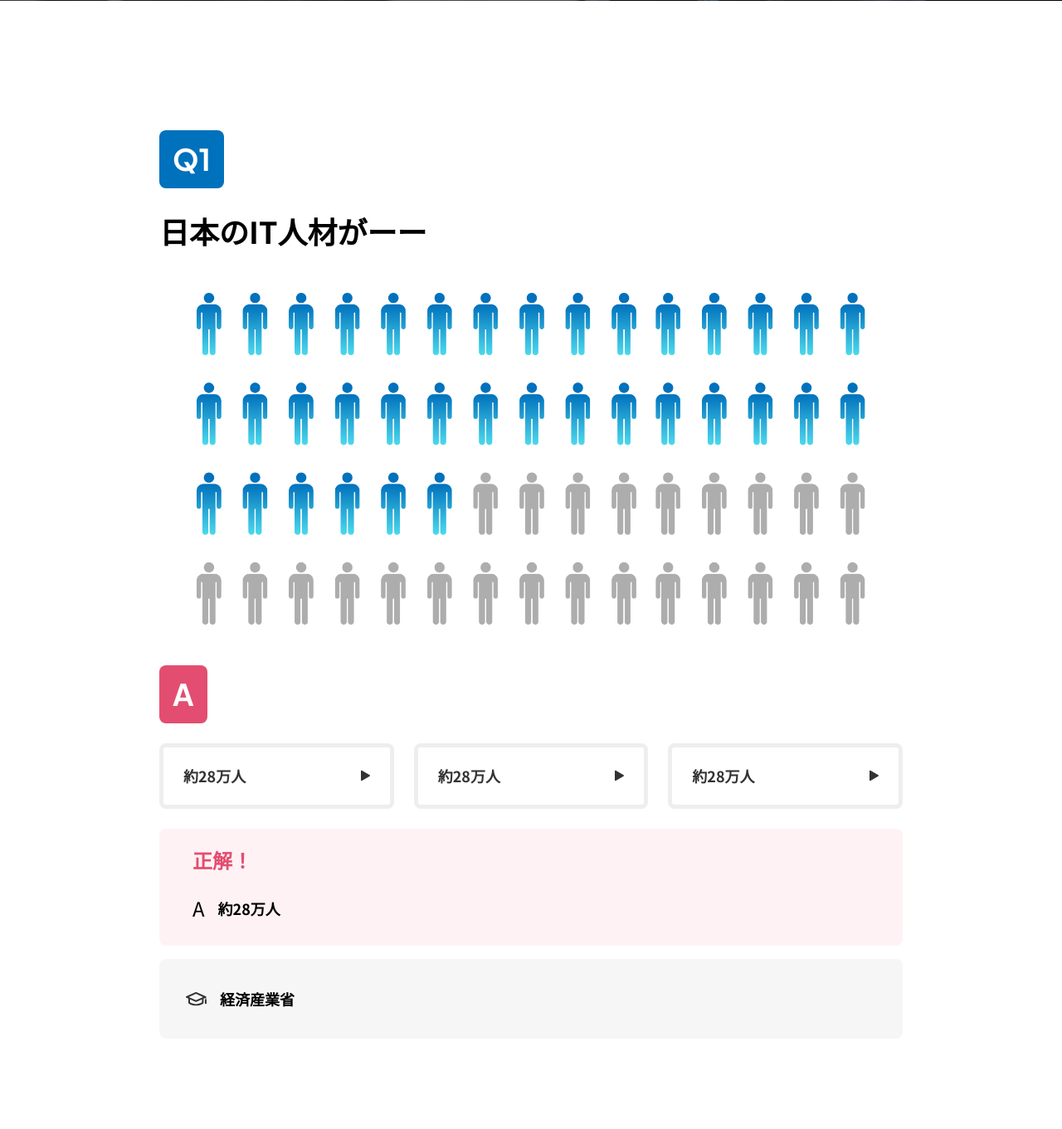
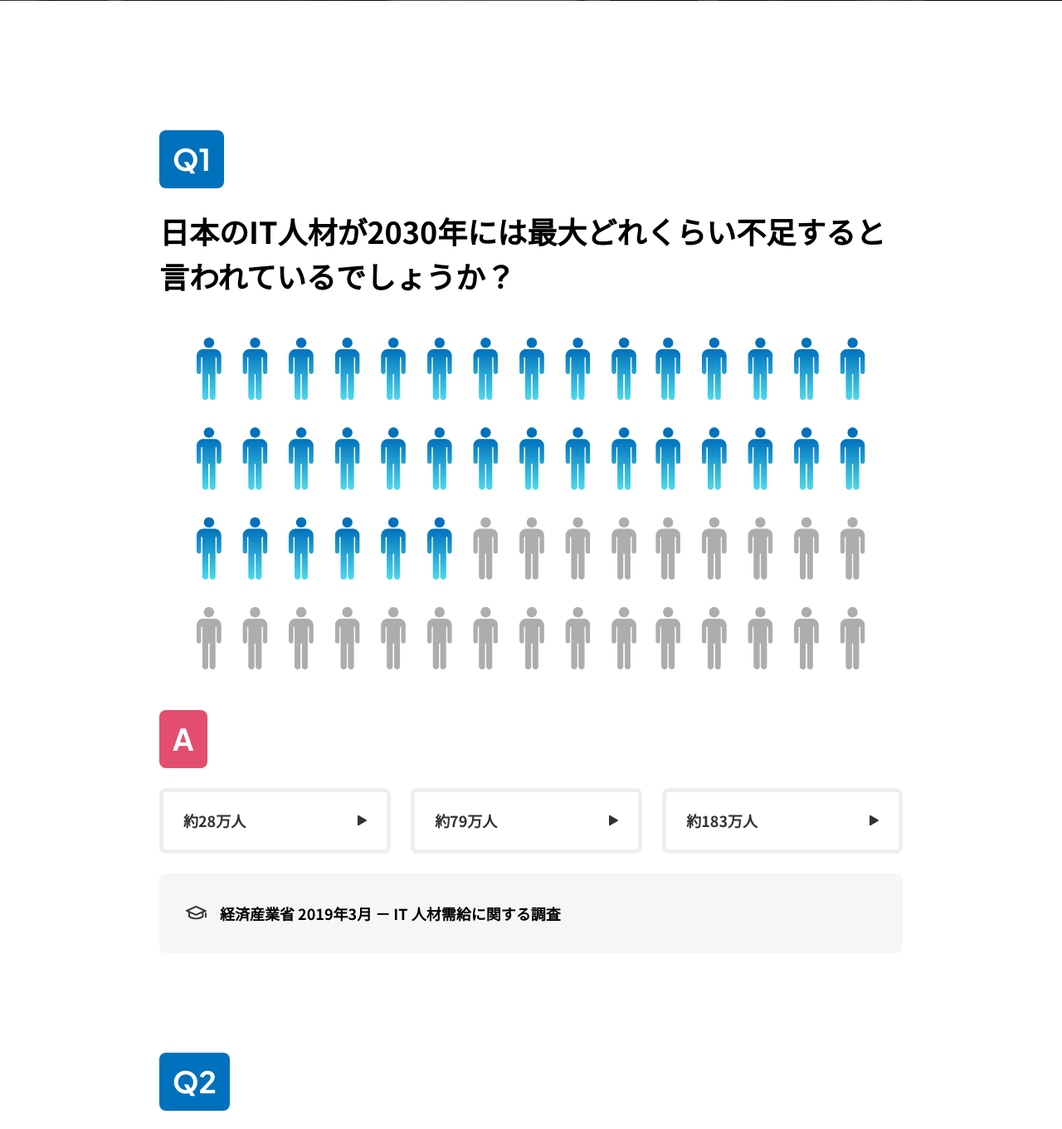
Before and after one commit to posse-ap/gen2.0-andmatcha, a PHP site: page /html/quiz.html in a window 1280 px wide. Shown: the part 363-1724 px from the top of the page at 83% size. Run offline with PHP 8.4, Linux system fonts and the light colour scheme.

Commit message:
問題表示、クリック時の動作 (レスポンシブ未対応)

```diff
--- a/src/css/Object/Component/_c-quiz.scss
+++ b/src/css/Object/Component/_c-quiz.scss
@@ -1,6 +1,9 @@
 .c-quiz {
     width: 70%;
     margin: 0 auto;
+    &--hide {
+        display: none;
+    }
     &__icon {
         display: flex;
         justify-content: center;
@@ -51,6 +54,20 @@
         align-items: center;
         justify-content: space-between;
         cursor: pointer;
+        &--clicked {
+            color: #0071bc;
+            border-color: #0071bc;
+            background-color: #eff2f5;
+        }
+        &--disabled {
+            pointer-events: none;
+            & img {
+                display: none;
+            }
+        }
+        &--hide {
+            display: none;
+        }
     }
     &__answer-area {
         width: 100%;
@@ -59,6 +76,9 @@
         display: flex;
         flex-direction: column;
         align-items: center;
+        &--hide {
+            display: none;
+        }
         &--correct {
             background-color: #fff2f5;
         }
--- a/src/css/quiz.css
+++ b/src/css/quiz.css
@@ -467,9 +467,19 @@ body {
   font-weight: 700;
 }
 
+.c-quiz-area {
+  display: flex;
+  flex-direction: column;
+  align-items: center;
+  gap: 120px;
+}
+
 .c-quiz {
   width: 70%;
   margin: 0 auto;
+}
+.c-quiz--hide {
+  display: none;
 }
 .c-quiz__icon {
   display: flex;
@@ -525,6 +535,20 @@ body {
   justify-content: space-between;
   cursor: pointer;
 }
+.c-quiz__choice--clicked {
+  color: #0071bc;
+  border-color: #0071bc;
+  background-color: #eff2f5;
+}
+.c-quiz__choice--disabled {
+  pointer-events: none;
+}
+.c-quiz__choice--disabled img {
+  display: none;
+}
+.c-quiz__choice--hide {
+  display: none;
+}
 .c-quiz__answer-area {
   width: 100%;
   padding: 24px 40px;
@@ -532,6 +556,9 @@ body {
   display: flex;
   flex-direction: column;
   align-items: center;
+}
+.c-quiz__answer-area--hide {
+  display: none;
 }
 .c-quiz__answer-area--correct {
   background-color: #fff2f5;
--- a/src/css/quiz.scss
+++ b/src/css/quiz.scss
@@ -18,6 +18,7 @@ Object
 //////////////// */
 // Component
 @use "./Object/Component/c-quiz-top";
+@use "./Object/Component/c-quiz-area";
 @use "./Object/Component/c-quiz";
 
 // Project
--- a/src/html/quiz.html
+++ b/src/html/quiz.html
@@ -51,33 +51,7 @@
                     </div>
                 </section>
 
-                <section class="c-quiz-area" id="quizArea">
-                    <div id="quizTemplate" class="c-quiz">
-                        <div class="js-quiz-num c-quiz__icon c-quiz__icon--q">Q1</div>
-                        <h3 class="js-quiz-title c-quiz__title">日本のIT人材がーー</h3>
-                        <div class="c-quiz__image-box">
-                            <img src="../images/quiz/img-quiz01.png" alt="" class="js-image c-quiz__image">
-                        </div>
-                        <div class="c-quiz__icon c-quiz__icon--a">A</div>
-                        <ul class="js-choices c-quiz__choices">
-                            <li id="choiceTemplate" class="c-quiz__choice">約28万人<img
-                                    src="../images/icons/choice-icon.svg" alt=""></li>
-                            <li id="choiceTemplate" class="c-quiz__choice">約28万人<img
-                                    src="../images/icons/choice-icon.svg" alt=""></li>
-                            <li id="choiceTemplate" class="c-quiz__choice">約28万人<img
-                                    src="../images/icons/choice-icon.svg" alt=""></li>
-                        </ul>
-                        <div class="c-quiz__answer-area c-quiz__answer-area--correct">
-                            <h4 class="js-answer c-quiz__answer-title c-quiz__answer-title--correct">正解！</h4>
-                            <div class="c-quiz__answer-inner">
-                                <p class="c-quiz__answer-letter">A</p>
-                                <p class="js-ans c-quiz__answer">約28万人</p>
-                            </div>
-                        </div>
-                        <p class="js-src c-quiz__source"><img src="../images/icons/source-icon.svg" alt="">経済産業省</p>
-                    </div>
-
-                </section>
+                <section class="c-quiz-area" id="quizArea"></section>
 
                 <section class="p-promotion">
                     <div class="p-promotion__background">
@@ -130,23 +104,26 @@
     </div>
 
     <!-- start template -->
-    <div id="quizTemplate" class="c-quiz" style="display: none;">
-        <div class="js-quiz-num c-quiz__num"></div>
+    <li id="choiceTemplate" class="js-choice c-quiz__choice c-quiz__choice--hide"><span class="js-choice"></span><img src="../images/icons/choice-icon.svg" alt="" class="c-quiz__choice-icon"></li>
+
+    <div id="quizTemplate" class="c-quiz c-quiz--hide">
+        <div class="js-quiz-num c-quiz__icon c-quiz__icon--q"></div>
         <h3 class="js-quiz-title c-quiz__title"></h3>
-        <div>
+        <div class="c-quiz__image-box">
             <img src="" alt="" class="js-image c-quiz__image">
         </div>
-        <div>A</div>
-        <ul class="js-choices"></ul>
-        <div>
-            <h4 class="js-correct">正解！</h4>
-            <h4 class="js-incorrect">不正解...</h4>
-            <p class="js-ans"></p>
+        <div class="c-quiz__icon c-quiz__icon--a">A</div>
+        <ul class="js-choices c-quiz__choices"></ul>
+        <div class="js-answer-area c-quiz__answer-area c-quiz__answer-area--correct">
+            <h4 class="js-answer-title c-quiz__answer-title c-quiz__answer-title--correct"></h4>
+            <div class="c-quiz__answer-inner">
+                <p class="c-quiz__answer-letter">A</p>
+                <p class="js-answer c-quiz__answer"></p>
+            </div>
         </div>
-        <p class="js-src"></p>
+        <p class="js-src-area c-quiz__source"><img src="../images/icons/source-icon.svg" alt=""><span class="js-src">出典</span></p>
     </div>
 
-    <li id="choiceTemplate" style="display: none;"></li>
     <!-- end template -->
 
     <script src="../js/quiz-data.js"></script>
--- /dev/null
+++ b/src/js/quiz-data.js
@@ -0,0 +1,82 @@
+'use strict';
+
+/**
+ * @typedef{{ num: number, title: string, img: string, choices: {num: number, value: string}[] ans: number, src: string }} Quiz
+ * @type {Quiz[]} クイズデータを格納します
+ */
+const quizzes = [];
+
+quizzes.push(
+    {
+        num: 1,
+        title: '日本のIT人材が2030年には最大どれくらい不足すると言われているでしょうか？',
+        img: 'img-quiz01.png',
+        choices: [
+            { num: 1, value: '約28万人' },
+            { num: 2, value: '約79万人' },
+            { num: 3, value: '約183万人' },
+        ],
+        ans: 2,
+        src: '経済産業省 2019年3月 － IT 人材需給に関する調査'
+    },
+    {
+        num: 2,
+        title: '既存業界のビジネスと、先進的なテクノロジーを結びつけて生まれた、新しいビジネスのことをなんと言うでしょう？',
+        img: 'img-quiz02.png',
+        choices: [
+            { num: 1, value: 'INTECH' },
+            { num: 2, value: 'BIZZTECH' },
+            { num: 3, value: 'X-TECH' },
+        ],
+        ans: 3,
+        src: ''
+    },
+    {
+        num: 3,
+        title: 'IoTとは何の略でしょう？',
+        img: 'img-quiz03.png',
+        choices: [
+            { num: 1, value: 'Internet of Things' },
+            { num: 2, value: 'Integrate into Technology' },
+            { num: 3, value: 'Information  on Tool' },
+        ],
+        ans: 1,
+        src: ''
+    },
+    {
+        num: 4,
+        title: '日本が目指すサイバー空間とフィジカル空間を高度に融合させたシステムによって開かれる未来社会のことをなんと言うでしょうか？',
+        img: 'img-quiz04.png',
+        choices: [
+            { num: 1, value: 'Society 5.0' },
+            { num: 2, value: 'CyPhy' },
+            { num: 3, value: 'SDGs' },
+        ],
+        ans: 1,
+        src: 'Society5.0 - 科学技術政策 - 内閣府'
+    },
+    {
+        num: 5,
+        title: 'イギリスのコンピューター科学者であるギャビン・ウッド氏が提唱した、ブロックチェーン技術を活用した「次世代分散型インターネット」のことをなんと言うでしょう？',
+        img: 'img-quiz05.png',
+        choices: [
+            { num: 1, value: 'Web3.0' },
+            { num: 2, value: 'NFT' },
+            { num: 3, value: 'メタバース' },
+        ],
+        ans: 1,
+        src: ''
+    },
+    {
+        num: 6,
+        title: '先進テクノロジー活用企業と出遅れた企業の収益性の差はどれくらいあると言われているでしょうか？',
+        img: 'img-quiz06.png',
+        choices: [
+            { num: 1, value: '約2倍' },
+            { num: 2, value: '約5倍' },
+            { num: 3, value: '約11倍' },
+        ],
+        ans: 2,
+        src: 'Accenture Technology Vision 2021'
+    },
+);
```
Also changed, not shown: src/js/quiz.js (+97 -1 lines).
